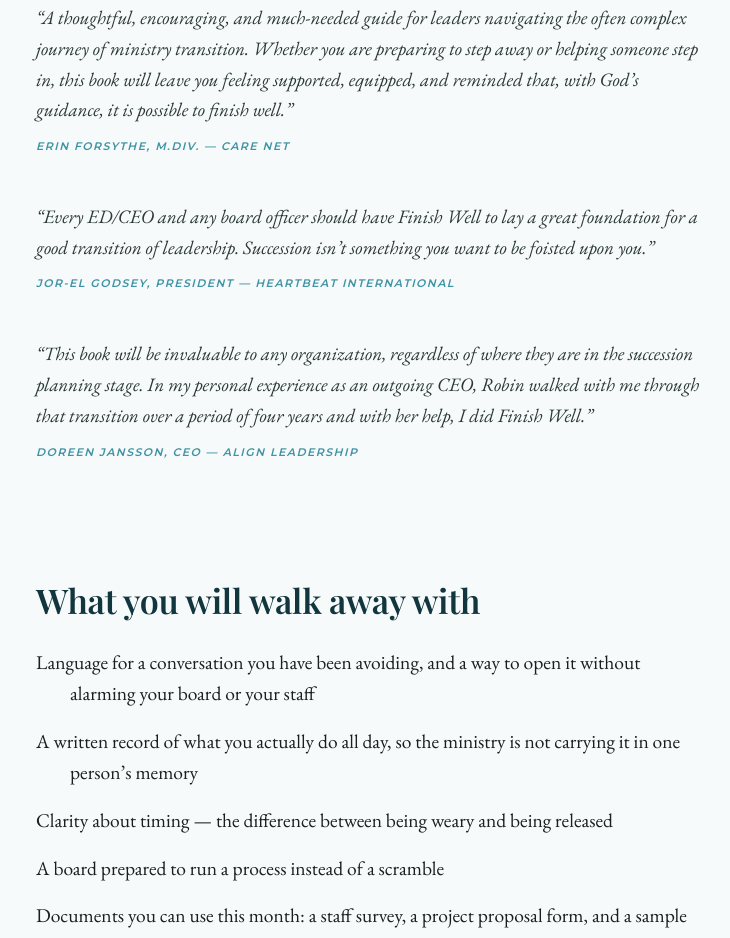
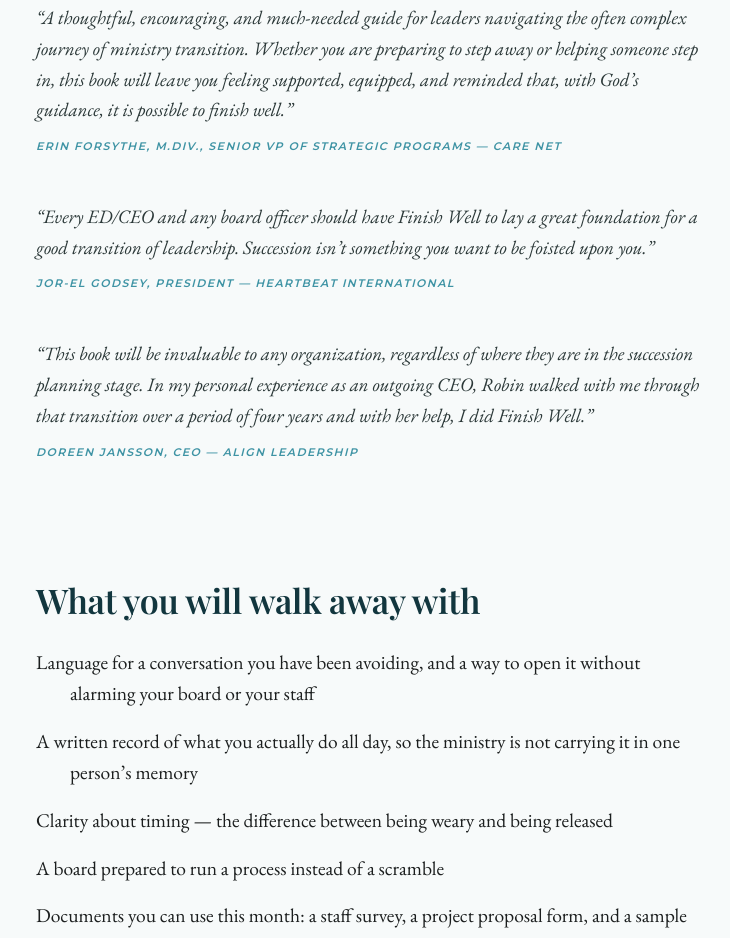
Before and after one commit to Content-iRapture/book.robinfuller.coach, a plain HTML site: page index.html in a window 1280 px wide. Shown: the part 2765-3703 px from the top of the page, without its empty margins (268-998 px from the left). Drawn offline with nearby package versions, Linux system fonts and the light colour scheme.

Commit message:
updated senior vp

```diff
--- a/index.html
+++ b/index.html
@@ -462,7 +462,7 @@ p.first{font-size:22px;color:var(--teal-ink)}
     <div class="quotes">
       <div class="q">
         <p>&ldquo;A thoughtful, encouraging, and much-needed guide for leaders navigating the often complex journey of ministry transition. Whether you are preparing to step away or helping someone step in, this book will leave you feeling supported, equipped, and reminded that, with God&rsquo;s guidance, it is possible to finish well.&rdquo;</p>
-        <p class="who">Erin Forsythe, M.Div. &mdash; Care Net</p>
+        <p class="who">Erin Forsythe, M.Div., Senior VP of Strategic Programs &mdash; Care Net</p>
       </div>
       <div class="q">
         <p>&ldquo;Every ED/CEO and any board officer should have Finish Well to lay a great foundation for a good transition of leadership. Succession isn&rsquo;t something you want to be foisted upon you.&rdquo;</p>
```
Also changed, not shown: index.state-b.html (+1 -1 lines).
